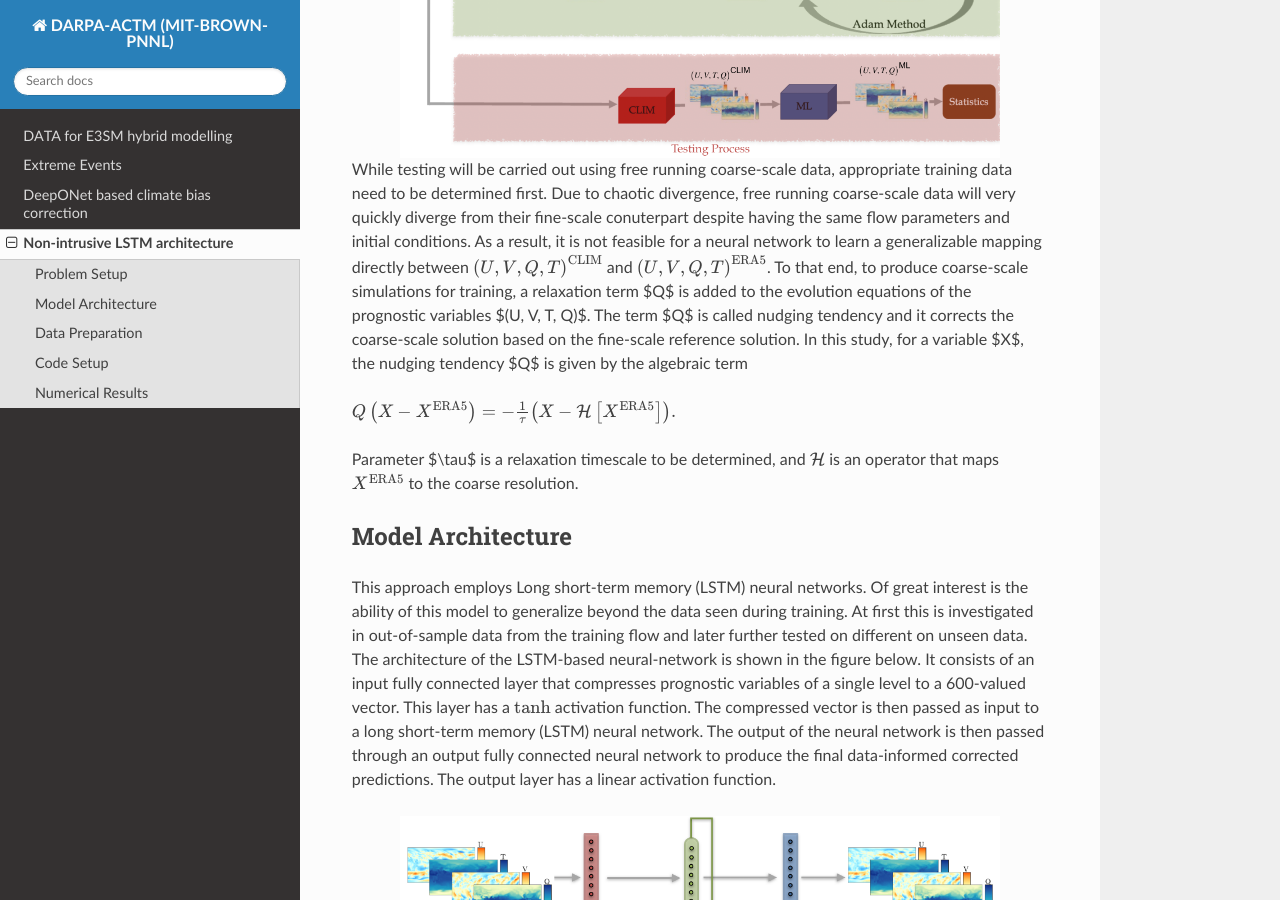
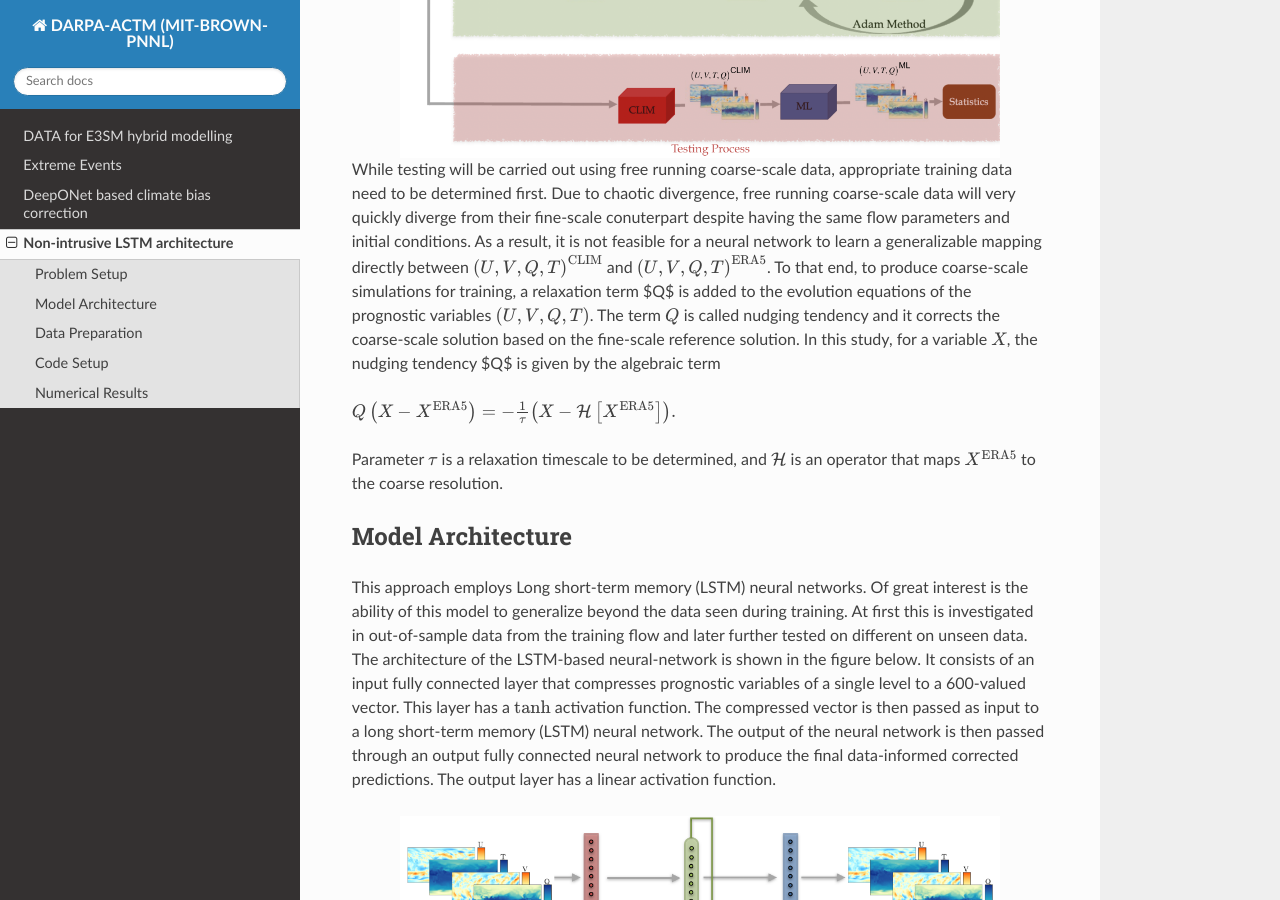
Before and after one commit to aniruddhabora/Extreme-Events-using-Scientific-Machine-Learning, a Sphinx documentation site: the page built from docs/source/modules/LSTM_based_offline_correction.rst, in a window 1280 px wide and 900 px high, scrolled down 599 px. Built offline with Sphinx 7.4.7 and the Read the Docs theme 2.0.0, drawn with Linux system fonts in a browser that asks for light colours; pages that are not in the unit, such as notebooks, are missing from menus.

Commit message:
Update LSTM_based_offline_correction.rst

```diff
--- a/docs/source/modules/LSTM_based_offline_correction.rst
+++ b/docs/source/modules/LSTM_based_offline_correction.rst
@@ -24,13 +24,13 @@ from their fine-scale conuterpart despite having the same flow parameters and in
 result, it is not feasible for a neural network to learn a generalizable mapping directly between
 :math:`\left(U, V, Q, T\right)^{\text{CLIM}}` and :math:`\left(U, V, Q, T\right)^{\text{ERA5}}`. To
 that end, to produce coarse-scale simulations for training, a relaxation term $Q$ is added to the
-evolution equations of the prognostic variables $(U, V, T, Q)$. The term $Q$ is called nudging tendency
+evolution equations of the prognostic variables :math:`\left(U, V, Q, T\right)`. The term :math:`Q` is called nudging tendency
 and it corrects the coarse-scale solution based on the fine-scale reference solution. In this study, for a
-variable $X$, the nudging tendency $Q$ is given by the algebraic term
+variable :math:`X`, the nudging tendency $Q$ is given by the algebraic term
 
 :math:`Q\left( X-X^{\text{ERA5}} \right) = -\frac{1}{\tau} \left( X-\mathcal{H} \left[X^{\text{ERA5}}\right] \right).`
 
-Parameter $\\tau$ is a relaxation timescale to be determined, and :math:`\mathcal{H}` is an operator
+Parameter :math:`\tau` is a relaxation timescale to be determined, and :math:`\mathcal{H}` is an operator
 that maps :math:`X^{\text{ERA5}}` to the coarse resolution.
 
 
```
